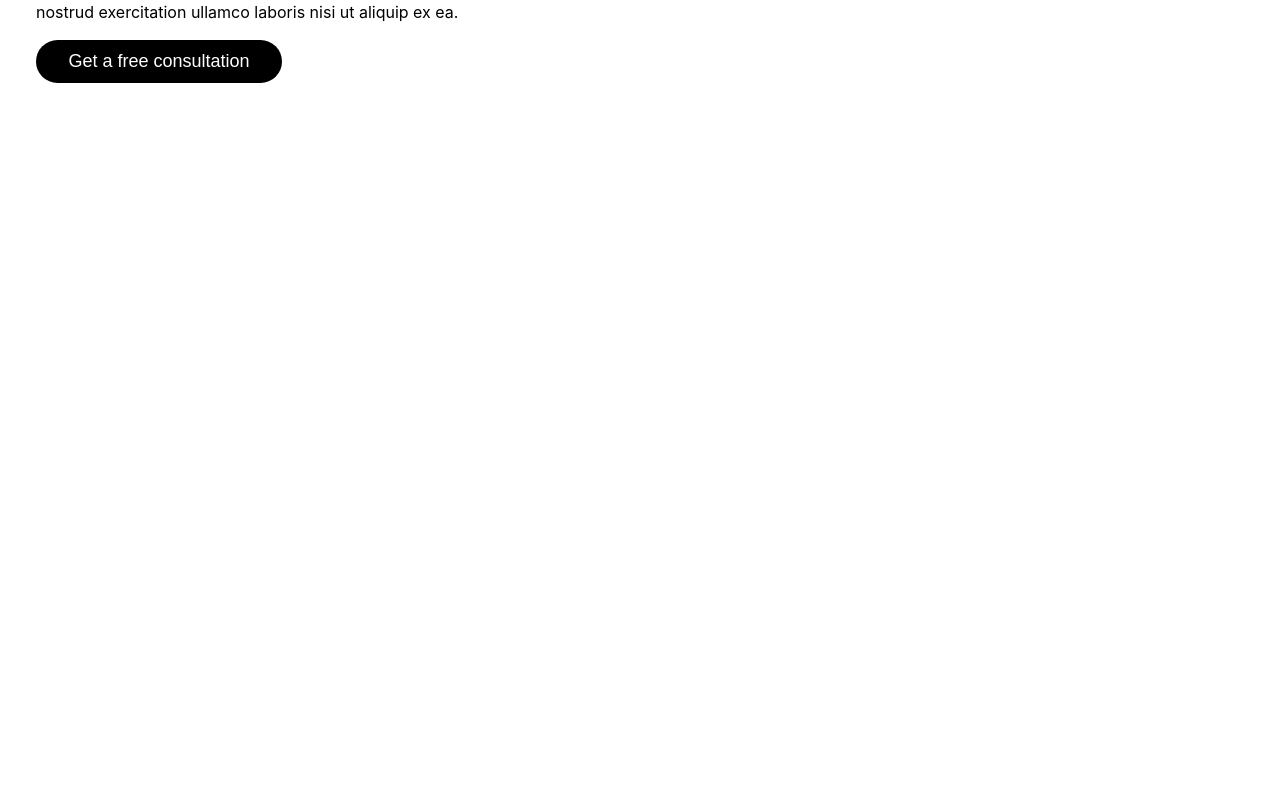
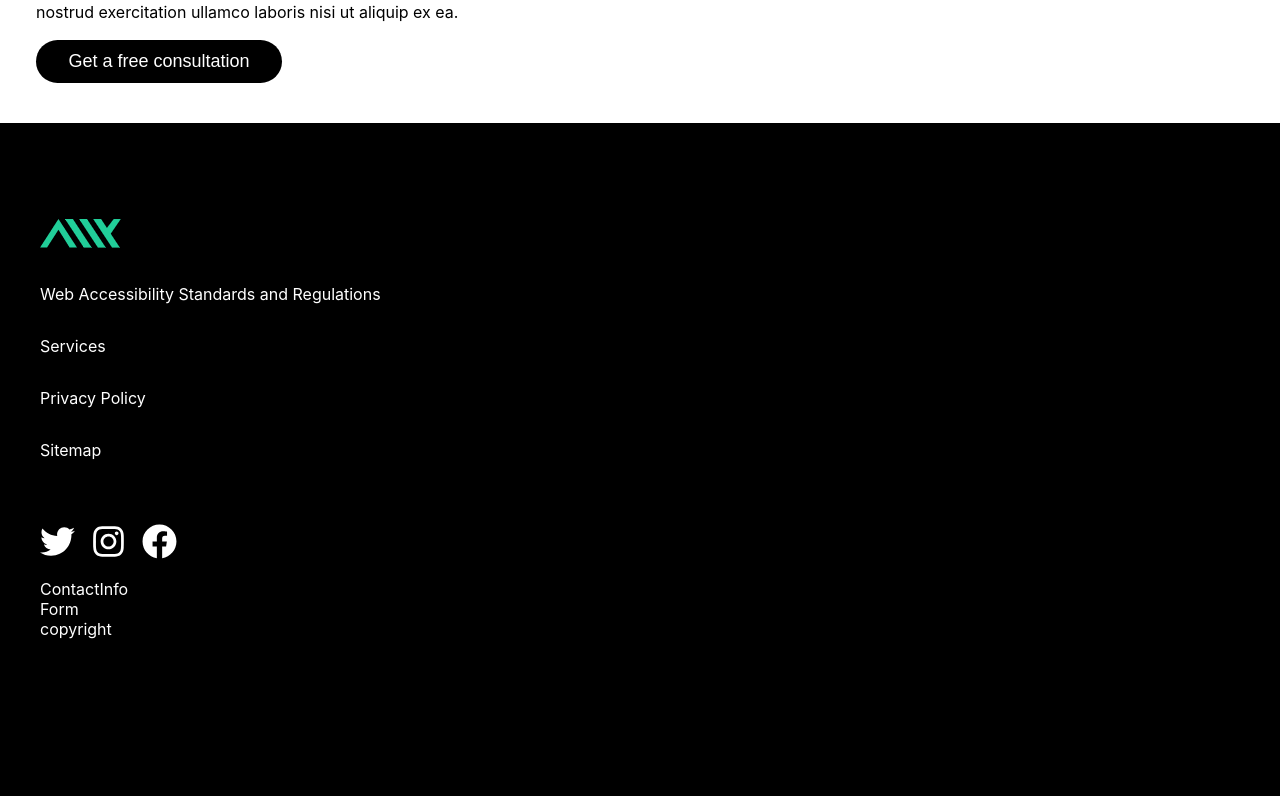
Before and after one commit to a11ysolutions/website, a React (Create React App) app: page / in a window 1280 px wide. Shown: the part 3104-3900 px from the top of the page. Before the commit the page ends 3223 px from the top, so only its background shows below. Built offline with nearby package versions, Linux system fonts and the light colour scheme.

Commit message:
Footer structure

```diff
--- a/src/Components/Home/Home.js
+++ b/src/Components/Home/Home.js
@@ -6,6 +6,7 @@ import "./Home.css"
 import Clients from "../UI/Clients/Clients"
 import Services from "../UI/Services/Services"
 import Toolset from "../UI/Toolset/Toolset"
+import Footer from "../UI/Footer/Footer"
 
 function Home() {
     return (
@@ -35,7 +36,8 @@ function Home() {
                     </p>
             </div>
             <Services />
-            <Toolset/>
+            <Toolset />
+            <Footer />
         </div>
     )
 }
--- /dev/null
+++ b/src/Components/UI/ContactInfo/ContactInfo.js
@@ -0,0 +1,12 @@
+import React from "react"
+//import "./Footer.css"
+//import Logo from "../Logo/Logo"
+
+function ContactInfo() {
+    return (
+        <div>
+            ContactInfo
+        </div>
+    )
+}
+export default ContactInfo
--- /dev/null
+++ b/src/Components/UI/Footer/Footer.css
@@ -0,0 +1,10 @@
+.footer{
+    width:100%;
+    height:100vh;
+    margin:20px;
+    padding-top:6em;
+    padding-left:3em;
+    background-color:#000;
+    color:#fff;
+    text-align:left;
+}
--- /dev/null
+++ b/src/Components/UI/Footer/Footer.js
@@ -0,0 +1,22 @@
+import React from "react"
+import "./Footer.css"
+import Logo from "../Logo/Logo"
+import FooterLinks from "../FooterLinks/FooterLinks"
+import ContactInfo from "../ContactInfo/ContactInfo"
+import Form from "../Form/Form"
+import SocialLinks from "../SocialLinks/SocialLinks"
+
+function Footer() {
+    return (
+        <footer className="footer" style={{}}>
+            <Logo color="green" />
+            <FooterLinks />
+            <SocialLinks />
+            <ContactInfo />
+            <Form />
+            <div>copyright</div>
+        </footer>
+    )
+}
+
+export default Footer
--- /dev/null
+++ b/src/Components/UI/FooterLinks/FooterLinks.css
@@ -0,0 +1,11 @@
+.footer-links{
+    list-style-type: none;
+    padding-left: 0px
+ }
+.footer-nav ul li{
+    padding:1em 0;
+}
+.footer-link{
+    text-decoration: none;
+    color:#fff;
+}
--- /dev/null
+++ b/src/Components/UI/FooterLinks/FooterLinks.js
@@ -0,0 +1,19 @@
+import React from "react"
+import "./FooterLinks.css"
+
+
+function FooterLinks() {
+    return (
+        <div style={{ margin: "1em 0" }}>
+            <nav className="footer-nav">
+                <ul className="footer-links">
+                    <li style={{}}><a href="#" className="footer-link">Web Accessibility Standards and Regulations </a></li>
+                    <li><a href="#" className="footer-link">Services </a></li>
+                    <li><a href="#" className="footer-link">Privacy Policy</a></li>
+                    <li><a href="#" className="footer-link">Sitemap </a></li>
+                </ul>
+            </nav>
+        </div>
+    )
+}
+export default FooterLinks
--- /dev/null
+++ b/src/Components/UI/Form/Form.js
@@ -0,0 +1,10 @@
+import React from "react"
+
+function Form() {
+    return (
+        <div>
+            Form
+        </div>
+    )
+}
+export default Form
--- a/src/Components/UI/Logo/Logo.js
+++ b/src/Components/UI/Logo/Logo.js
@@ -1,9 +1,10 @@
 import React from "react"
 
-function Logo({ style }) {
-    return (
-        <img src="/logo.png" alt="logo" style={{ ...style }} />
-    )
+function Logo({ style, color }) {
+    if (color === "green")
+        return (<img src="/logo-green.png" alt="logo" style={{ ...style }} />)
+
+    return <img src="/logo.png" alt="logo" style={{ ...style }} />
 }
 
 export default Logo
--- /dev/null
+++ b/src/Components/UI/SocialLinks/SocialLinks.css
@@ -0,0 +1,8 @@
+.social-links{
+    display:flex;
+    list-style-type: none;
+    padding-left: 0px
+ }
+ .social-link{
+    color:#fff
+ }
--- /dev/null
+++ b/src/Components/UI/SocialLinks/SocialLinks.js
@@ -0,0 +1,16 @@
+import React from "react"
+import { FaTwitter, FaInstagram, FaFacebook } from 'react-icons/fa'
+import "./SocialLinks.css"
+
+function SocialLinks() {
+    return (
+        <div style={{ paddingTop: "1em" }}>
+            <ul className="social-links">
+                <li><a href="#" className="social-link"><FaTwitter size={35} /></a></li>
+                <li style={{ padding: "0px 1em " }} ><a href="#" className="social-link"><FaInstagram size={35} /></a></li>
+                <li><a href="#" className="social-link"><FaFacebook size={35} /></a></li>
+            </ul>
+        </div >
+    )
+}
+export default SocialLinks
```
Also changed, not shown: public/logo-green.png (added), src/Components/UI/ContactInfo/ContactInfo.css (added), src/Components/UI/Form/Form.css (added).
